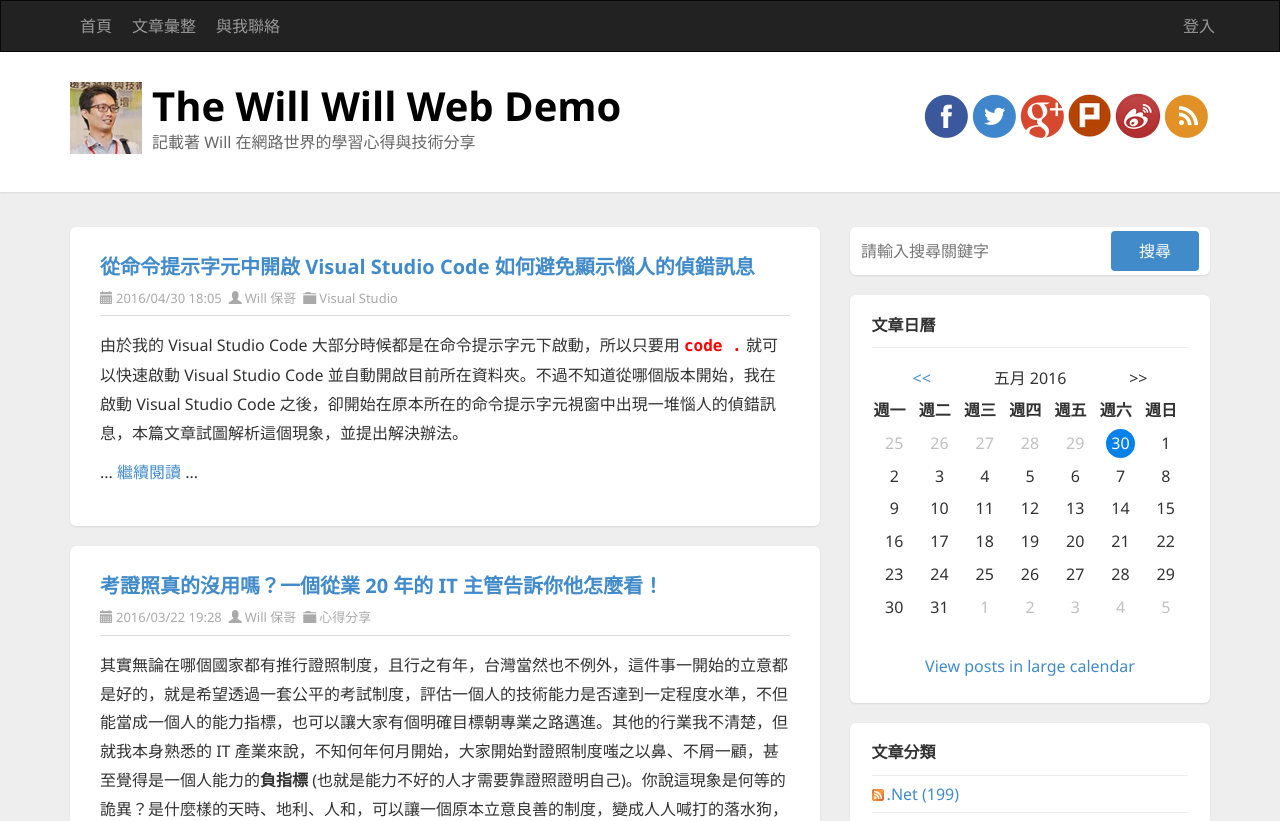
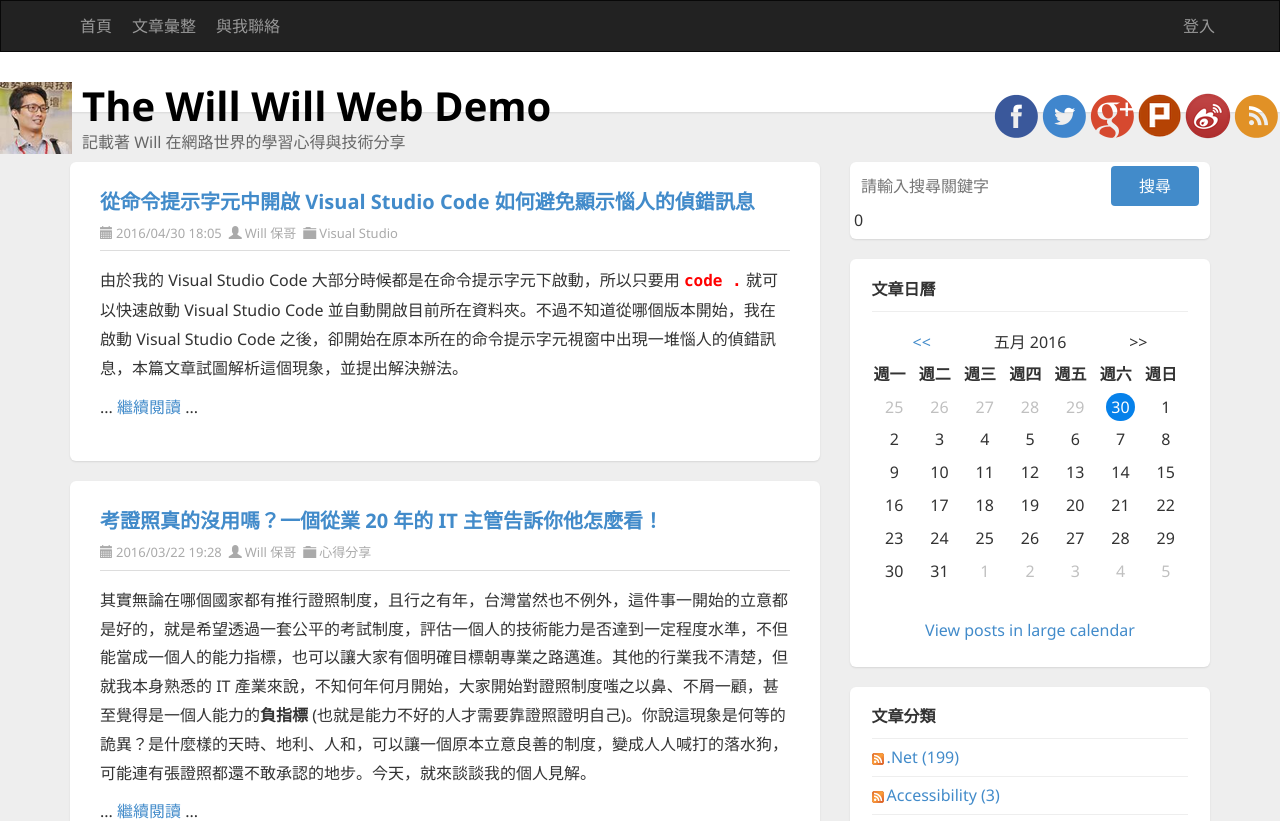
Before and after one commit to coolrare/DCT-112005, an Angular app: page / in a window 1280 px wide. Shown: the top 821 px of the page. Built offline with nearby package versions, Linux system fonts and the light colour scheme.

Commit message:
示範事件繫結 ( Event Binding )

```diff
--- a/src/app/app.component.html
+++ b/src/app/app.component.html
@@ -176,7 +176,8 @@
           <div class="widget-content">
             <div id="searchbox">
               <input type="text" placeholder="請輸入搜尋關鍵字" accesskey="s" />
-              <input type="button" value="搜尋" id="searchbutton" />
+              <input type="button" value="搜尋" id="searchbutton" (click)="search()" />
+              {{ counter }}
             </div>
           </div>
         </div>
--- a/src/app/app.component.ts
+++ b/src/app/app.component.ts
@@ -12,4 +12,10 @@ import { environment } from 'src/environments/environment';
 })
 export class AppComponent {
   title = environment.api;
+  counter = 0;
+
+  search() {
+    console.log('search');
+    this.counter++;
+  }
 }
--- a/src/app/header/header.component.html
+++ b/src/app/header/header.component.html
@@ -23,8 +23,7 @@
         </div>
       </div>
       <div class="title-wrapper">
-        <div class="container">
-
+        <div>
           <img src="/assets/images/logo.png" class="pull-left logo" alt="The Will Will Web">
 
           <hgroup class="pull-left">
--- a/src/app/header/header.component.ts
+++ b/src/app/header/header.component.ts
@@ -11,4 +11,5 @@ import { CommonModule } from '@angular/common';
 export class HeaderComponent {
   title = 'The Will Will Web Demo';
   url = 'http://blog.miniasp.com/';
+  data = { name: 'Mike'};
 }
```
